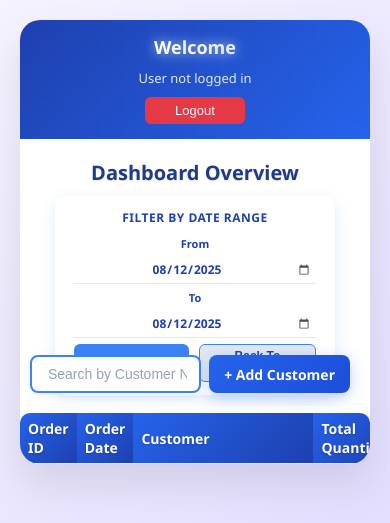
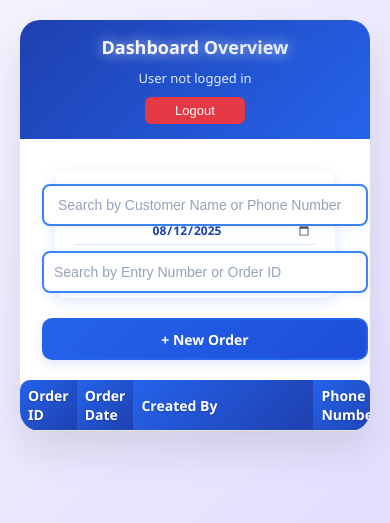
Before and after one commit to afsal-p-u/project1, a Django app: page /index/ in a window 390 px wide. Shown: the top 523 px of the page. Run offline with Django 5.2, Linux system fonts and the light colour scheme; lists and menus that the app fills with data are empty.

Commit message:
update 12/08/25second

```diff
--- a/syncdata/templates/index.html
+++ b/syncdata/templates/index.html
@@ -149,6 +149,7 @@
             order: 2;
         }
 
+        /* Date Filter Styles */
 .date-range-filter {
     background: linear-gradient(135deg, #f8fafc 0%, #e2e8f0 100%);
     border: 2px solid #3b82f6;
@@ -156,7 +157,8 @@
     padding: 15px;
     box-shadow: 0 4px 15px rgba(59, 130, 246, 0.15);
     width: 100%;
-            max-width: 320px;
+    max-width: 600px; /* Increased width */
+    margin: 0 auto; /* Center the filter */
 }
 
 .date-range-filter-label {
@@ -248,20 +250,25 @@
     transform: translateY(-1px);
 }
 
+/* Controls Section Styles */
+/* Controls Section Styles */
 .controls-section {
     display: flex;
-        justify-content: flex-start; /* Aligns items to the left */
+    justify-content: space-between;
     gap: 15px;
     margin-bottom: 20px;
 }
 
-
-        .search-bar {
-            width: 100%;
+.search-bar, .add-btn-container {
+    flex: 1; /* Ensure both elements take equal space */
+}
+
+.search-bar input, .add-btn {
+    width: 100%;
+    max-width: 400px; /* Increased max-width for both elements */
 }
 
 .search-bar input {
-            width: 100%;
     padding: 12px 20px;
     border: 2px solid #3b82f6;
     border-radius: 10px;
@@ -279,12 +286,6 @@
 
 .search-bar input::placeholder {
     color: #94a3b8;
-        }
-
-        .add-btn-container {
-            display: flex;
-            justify-content: center;
-            width: 100%;
 }
 
 .add-btn {
@@ -302,11 +303,10 @@
     align-items: center;
     justify-content: center;
     white-space: nowrap;
-    /* Consistent sizing */
     height: 40px;
     padding: 0 24px;
-    width: auto;
     min-width: 250px; /* Ensures button doesn't get too narrow */
+    max-width: 400px; /* Increased max-width for the button */
 }
 
 .add-btn:hover {
@@ -882,9 +882,6 @@
                 z-index: 1;
             }
 
-            .date-range-filter {
-                width: 320px;
-            }
 
                 .controls-section {
                 display: flex;
@@ -977,9 +974,7 @@
                 width: 100%;
             }
 
-            .date-range-filter {
-                max-width: 100%;
-            }
+
 
             .controls-section {
                 gap: 10px;
@@ -1528,19 +1523,21 @@
     margin-bottom: 0;
     position: relative;
     z-index: 1;
-    padding-bottom: 20px; /* Creates space for the lifted controls */
+    padding-bottom: 30px; /* Creates space for the lifted controls */
 }
 
 .controls-section {
     display: flex;
     align-items: center;
     gap: 12px;
-    margin-top: -80px;
+    margin-top: -100px; /* Increased lift to -100px */
     margin-bottom: 15px;
     width: 100%;
     position: relative;
     z-index: 2;
     pointer-events: none;
+    padding-left: 20px; /* Added left padding */
+    margin-right: -20px; /* Compensate for padding */
 }
 
 /* Enable pointer events on interactive elements */
@@ -1551,9 +1548,10 @@
     pointer-events: auto;
 }
 
-/* Make search bar taller & match filter buttons */
+/* Search bar styling */
 .search-bar {
     flex: 1;
+    margin-right: 10px; /* Space between search and button */
 }
 
 .search-bar input {
@@ -1567,15 +1565,10 @@
     box-shadow: 0 2px 10px rgba(59, 130, 246, 0.1);
 }
 
-.search-bar input:focus {
-    outline: none;
-    border-color: #1e40af;
-    box-shadow: 0 0 0 3px rgba(59, 130, 246, 0.1);
-}
-
-/* Adjust "Add Customer" button */
+/* Add Customer button styling */
 .add-btn-container {
     flex-shrink: 0;
+    margin-left: 0; /* Remove any default left margin */
 }
 
 .add-btn {
@@ -1590,58 +1583,111 @@
     cursor: pointer;
     transition: all 0.3s ease;
     box-shadow: 0 4px 15px rgba(37, 99, 235, 0.3);
-    text-decoration: none;
     display: inline-flex;
     align-items: center;
     justify-content: center;
     white-space: nowrap;
 }
 
-.add-btn:hover {
-    box-shadow: 0 6px 20px rgba(37, 99, 235, 0.4);
-}
-
-/* Ensure date filter buttons match */
-.date-range-btn {
-    height: 40px;
-    padding: 0 15px;
-    border: none;
-    border-radius: 6px;
-    font-size: 12px;
-    font-weight: 600;
-    cursor: pointer;
-    transition: all 0.2s ease;
-    flex: 1;
-    max-width: 120px;
-}
-
-/* ===== Mobile View Adjustments ===== */
+
 @media (max-width: 767px) {
     .controls-section {
-        margin-top: -80px;
-        gap: 8px;
-    }
-
+        display: flex;
+        flex-direction: column; /* stack vertically */
+        gap: 10px;
+        margin-top: -30px; /* Adjust this value if needed */
+        padding: 0 12px;
+        width: 100%;
+    }
+
+    /* Both elements same width */
+    .search-bar,
+    .add-btn-container {
+        width: 100%;
+    }
+
+    /* Search box styling */
     .search-bar input {
-        padding: 10px 12px;
+        width: 100%;
+        padding: 12px 15px;
         font-size: 14px;
-        height: 38px;
-    }
-
+        height: 42px; /* Set the same height as the button */
+        border: 2px solid #2563eb;
+        border-radius: 10px;
+        background: #fff;
+        box-shadow: 0 4px 10px rgba(37, 99, 235, 0.15);
+        transition: all 0.3s ease;
+        margin-bottom: 5px; /* Uplift the search bar */
+    }
+
+    .search-bar input:focus {
+        border-color: #1e40af;
+        box-shadow: 0 4px 16px rgba(37, 99, 235, 0.3);
+    }
+
+    /* Add Customer button styling */
     .add-btn {
-        padding: 0 15px;
+        width: 100%;
+        height: 42px; /* Set the same height as the search bar */
+        padding: 0 15px; /* Add padding to match the search bar */
+        font-size: 14px; /* Match the font size of the search bar */
+        font-weight: 600;
+        background: linear-gradient(135deg, #2563eb 0%, #1d4ed8 100%);
+        color: white;
+        border: 2px solid #2563eb; /* Add border to match the search bar */
+        border-radius: 10px;
+        box-shadow: 0 4px 10px rgba(37, 99, 235, 0.15); /* Match the box shadow of the search bar */
+        transition: all 0.3s ease;
+        cursor: pointer; /* Add pointer cursor on hover */
+        text-align: center; /* Centers the text in the button */
+         margin-left: 10px;
+    }
+
+    .add-btn:hover {
+        background: linear-gradient(135deg, #1d4ed8 0%, #1e40af 100%);
+        transform: translateY(-1px);
+        box-shadow: 0 6px 16px rgba(37, 99, 235, 0.4);
+    }
+}
+/* Apply necessary styles to lift up the search bars */
+.content-header {
+    display: flex;
+    justify-content: center;
+    align-items: center;
+    margin-bottom: 15px; /* Adjust this value as needed */
+}
+
+.controls-section {
+    display: flex;
+    flex-direction: column;
+    align-items: flex-start;
+    margin-bottom: 20px; /* Space below the search bars */
+    margin-top: -90px; /* Adjust this value to position search bars under the date filter */
+    padding-top: 50px; /* Add padding to prevent overlap with date filter */
+    width: 100%;
+    position: relative;
+    z-index: 2;
+}
+
+.search-bar {
+    margin-bottom: 10px;
+    width: 100%;
+}
+
+.search-bar input {
+    width: 100%;
+    padding: 10px;
+    border: 2px solid #3b82f6;
+    border-radius: 8px;
     font-size: 14px;
-        height: 38px;
-        min-width: auto;
-        border-radius: 8px;
-    }
-
-    .date-range-btn {
-        height: 38px;
-        padding: 0 12px;
-    }
-}
-
+    transition: all 0.3s ease;
+    box-shadow: 0 2px 10px rgba(59, 130, 246, 0.1);
+}
+
+/* Optional: Adjust the styles for the date filter container if needed */
+.date-range-filter {
+    margin-bottom: -150px; /* Space below the date filter */
+}
 </style>
 </head>
 <body>
@@ -1652,7 +1698,7 @@
                     <p id="userInfoText">Loading...</p>
                 </div>
                 <div class="welcome-text">
-                    <h2>Welcome</h2>
+                    <h2>Dashboard Overview</h2>
                 </div>
                 <div class="header-actions">
                     <button class="logout-button" id="logout-btn">Logout</button>
@@ -1661,20 +1707,20 @@
         </div>
 
         <div class="main-content">
-            <h2 class="dashboard-title">Dashboard Overview</h2>
+            <!-- <h2 class="dashboard-title">Dashboard Overview</h2> -->
 
 
            <div class="content-header">
     <div class="date-section">
         <div class="date-range-filter">
-            <div class="date-range-filter-label">Filter by Date Range</div>
+            <!-- <div class="date-range-filter-label">Filter by Date Range</div> -->
             <div class="date-range-inputs">
                 <div class="date-range-input">
-                    <label for="fromDate">From</label>
+                    <!-- <label for="fromDate">From</label> -->
                     <input type="date" id="fromDate" title="Start date">
                 </div>
                 <div class="date-range-input">
-                    <label for="toDate">To</label>
+                    <!-- <label for="toDate">To</label> -->
                     <input type="date" id="toDate" title="End date">
                 </div>
             </div>
@@ -1691,9 +1737,11 @@
                 <div class="search-bar ">
                     <input type="text" id="searchInput" placeholder=" Search by Customer Name or Phone Number">
                 </div>
-
+            <div class="search-bar search-by-id">
+                <input type="text" id="searchByIdInput" placeholder="Search by Entry Number or Order ID">
+            </div>
                 <div class="add-btn-container">
-                    <a href="{% url 'neworder' %}" class="add-btn">+ Add Customer</a>
+                    <a href="{% url 'neworder' %}" class="add-btn">+ New Order</a>
                 </div>
             </div>
 
@@ -1703,11 +1751,12 @@
                         <tr>
                             <th>Order ID</th>
                             <th>Order Date</th>
+                            <th>Created By</th>
                             <th>Customer</th>
                             <th>Phone Number</th>
                             <th>Total Quantity</th>
                             <th>Amount</th>
-                            <th>View Order</th>
+                            <th>Edit</th>
                              <th>Status</th>
                             <th>Actions</th>
                         </tr>
@@ -1724,52 +1773,6 @@
     <div id="orderHistoryModal" class="modal">
         <div class="modal-content">
             <span class="close-modal">&times;</span>
-
-            <div class="modal-header">
-                <h2 class="modal-title">Order Details</h2>
-<div class="order-info-grid">
-    <div class="info-item">
-        <span class="info-label">Order ID:</span>
-        <span class="info-value" id="modalOrderId">ORD-2024-001</span>
-    </div>
-    <div class="info-item">
-        <span class="info-label">Order Date:</span>
-        <span class="info-value" id="modalOrderDate">2024-07-12</span>
-    </div>
-    <div class="info-item">
-        <span class="info-label">Created By:</span>
-        <span class="info-value" id="modalCreatedBy">Admin User</span>
-    </div>
-    <div class="info-item">
-        <span class="info-label">Customer:</span>
-        <span class="info-value" id="modalCustomerName">John Doe</span>
-    </div>
-    <div class="info-item">
-        <span class="info-label">Created On:</span>
-        <span class="info-value" id="modalCreatedOn">2024-07-12 10:30 AM</span>
-    </div>
-    <div class="info-item">
-        <span class="info-label">Place:</span>
-        <span class="info-value" id="modalPlace">Downtown Store</span>
-    </div>
-</div>
-
-
-                <div class="summary-stats">
-                    <div class="stat-item">
-                        <div class="stat-label">Item Types</div>
-                        <div class="stat-value" id="modalItemTotal">4</div>
-                    </div>
-                    <div class="stat-item">
-                        <div class="stat-label">Total Items</div>
-                        <div class="stat-value" id="modalItemCount">14</div>
-                    </div>
-                    <div class="stat-item">
-                        <div class="stat-label">Bill Total</div>
-                        <div class="stat-value rupee" id="modalBillTotal">59.00</div>
-                    </div>
-                </div>
-            </div>
 
             <div class="modal-body">
                 <div class="modal-table-container">
@@ -1847,9 +1850,42 @@ function updateCurrentDate() {
 }
 
 /* ========= populate table ========= */
+document.addEventListener('DOMContentLoaded', function () {
+    const userId = localStorage.getItem('user_id');
+    updateCurrentDate();
+    orderData = getCustomerOrders();
+    populateTable();
+    setupSearch();
+
+    // ✅ Auto-filter to show only today's orders by default
+    const todayISO = new Date().toISOString().split('T')[0];
+    filterTableByDateRange(todayISO, todayISO);
+
+    setInterval(updateCurrentDate, 60000);
+
+    // refresh on tab focus
+    window.addEventListener('focus', () => {
+        orderData = getCustomerOrders();
+        populateTable();
+    });
+
+    // modal close handlers
+    const modal = document.getElementById('orderHistoryModal');
+    const closeBtn = document.querySelector('.close-modal');
+    if (closeBtn) closeBtn.onclick = closeModal;
+    window.onclick = e => { if (e.target === modal) closeModal(); };
+    document.addEventListener('keydown', e => { if (e.key === 'Escape') closeModal(); });
+
+    document.getElementById('updateOrderBtn').addEventListener('click', () => {
+        saveUpdatedOrder();
+    });
+});
+
 function populateTable() {
     const tableBody = document.getElementById('orderTableBody');
     tableBody.innerHTML = '';
+
+    const userId = localStorage.getItem('user_id'); // Get userId once and use it for all orders
 
     orderData.forEach((order, index) => {
         const row = document.createElement('tr');
@@ -1863,8 +1899,9 @@ function populateTable() {
         row.innerHTML = `
             <td>${order.serialNo}</td>
             <td><span class="order-date">${order.orderDate}</span></td>
+            <td>${userId || 'N/A'}</td> <!-- Use userId as Created By -->
             <td><div class="customer-name">${order.customer}</div></td>
-            <td class="customer-phone">${order.phone}</td>
+            <td class="customer-phone">${order.phone || 'N/A'}</td>
             <td><div class="quantity-wrapper"><span class="quantity">${order.quantity}</span></div></td>
             <td><span class="amount rupee">${formatPrice(order.amount)}</span></td>
             <td>
@@ -1891,7 +1928,12 @@ function populateTable() {
 }
 
 /* ========= search ========= */
+document.addEventListener('DOMContentLoaded', function () {
+    setupSearch();
+});
+
 function setupSearch() {
+    // Event listener for searching by customer name or phone number
     document.getElementById('searchInput').addEventListener('input', function () {
         const filter = this.value.toLowerCase();
         const rows = document.querySelectorAll('#orderTableBody tr');
@@ -1899,7 +1941,25 @@ function setupSearch() {
         rows.forEach(row => {
             const customerName = row.querySelector('.customer-name').textContent.toLowerCase();
             const phoneNumber = row.querySelector('.customer-phone').textContent.toLowerCase();
-            const rowText = customerName + ' ' + phoneNumber;
+            const orderID = row.querySelector('td:nth-child(1)').textContent.toLowerCase();
+            const entryNumber = row.getAttribute('data-id').toLowerCase(); // Assuming entry number is stored in data-id attribute
+
+            const rowText = customerName + ' ' + phoneNumber + ' ' + orderID + ' ' + entryNumber;
+
+            row.style.display = rowText.includes(filter) ? '' : 'none';
+        });
+    });
+
+    // Event listener for searching by entry number or order ID
+    document.getElementById('searchByIdInput').addEventListener('input', function () {
+        const filter = this.value.toLowerCase();
+        const rows = document.querySelectorAll('#orderTableBody tr');
+
+        rows.forEach(row => {
+            const orderID = row.querySelector('td:nth-child(1)').textContent.toLowerCase();
+            const entryNumber = row.getAttribute('data-id').toLowerCase(); // Assuming entry number is stored in data-id attribute
+
+            const rowText = orderID + ' ' + entryNumber;
 
             row.style.display = rowText.includes(filter) ? '' : 'none';
         });
@@ -1988,7 +2048,9 @@ function viewOrder(orderIndex) {
     document.getElementById('modalCustomerName').textContent = currentOrderDetails.customerName;
     document.getElementById('modalPlace').textContent  = currentOrderDetails.place; // This will now show 'Unknown' if place is missing
     document.getElementById('modalCreatedBy').textContent = currentOrderDetails.createdBy;
-    document.getElementById('modalCreatedOn').textContent = currentOrderDetails.createdOn;
+    const createdDate = new Date(currentOrderDetails.createdOn).toLocaleDateString();
+    document.getElementById('modalCreatedOn').textContent = createdDate;
+
 
     /* totals */
     updateOrderTotals();
```
Also changed, not shown: syncdata/templates/order.html (+11 -1 lines). Lines whose indentation alone changed are shown as unchanged.
